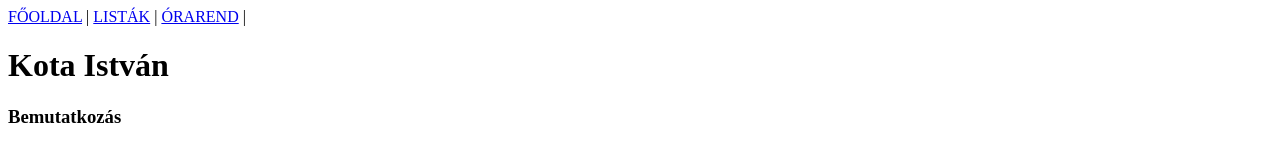
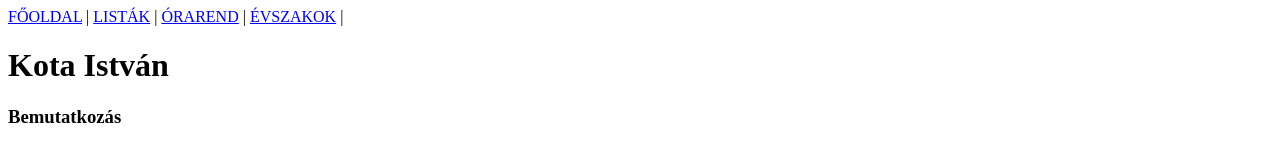
Before and after one commit to KotaIstvan/IKT, a plain HTML site: page index.html in a window 1280 px wide. Shown: the top 147 px of the page. Drawn offline with Linux system fonts and the light colour scheme.

Commit message:
Update index.html

```diff
--- a/index.html
+++ b/index.html
@@ -1,3 +1,4 @@
+
 <!DOCTYPE html>
 <html lang="hu">
 <head>
@@ -10,6 +11,7 @@
         <a href="index.html">FŐOLDAL</a> |
         <a href="listak.html">LISTÁK</a> |
        <a href="orarend.html">ÓRAREND</a> |
+        <a href="evszakok.html">ÉVSZAKOK</a> |
     </nav>
     <h1>Kota István</h1>
     <h3>Bemutatkozás</h3>
```
